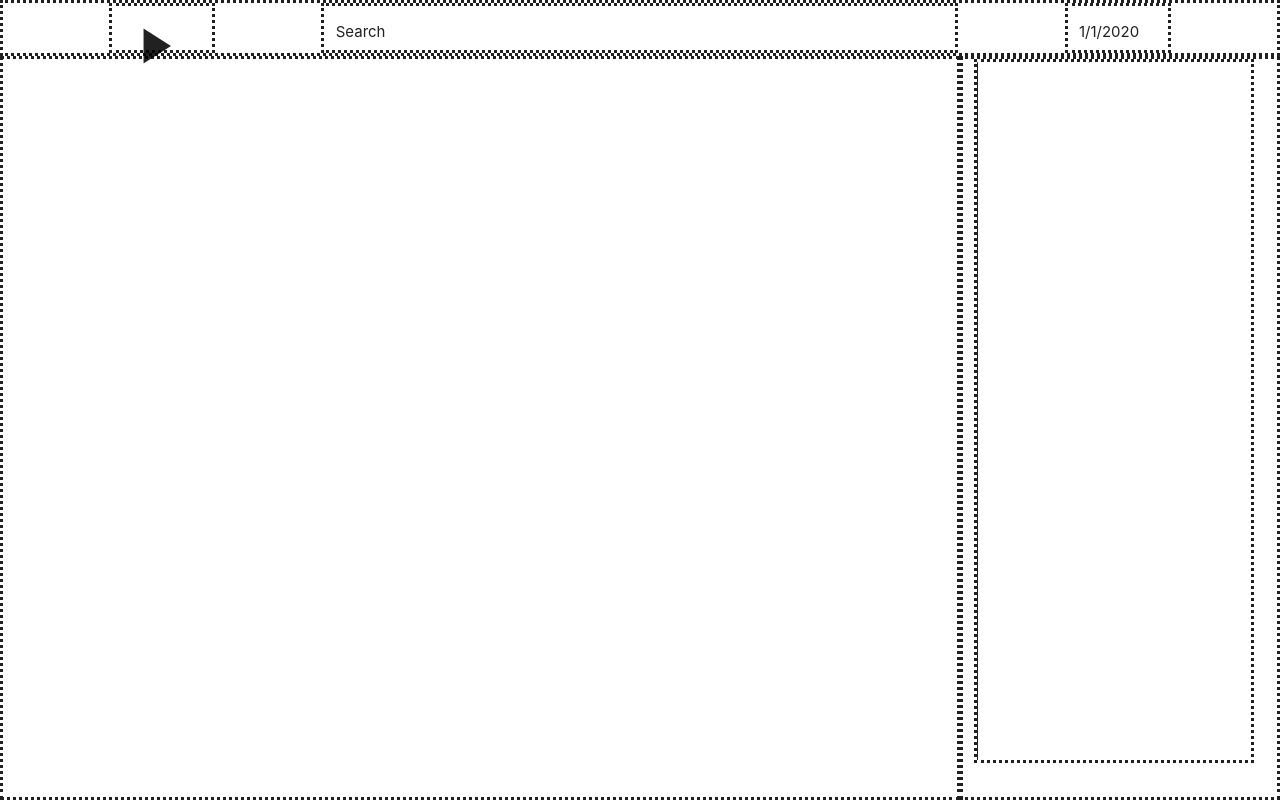
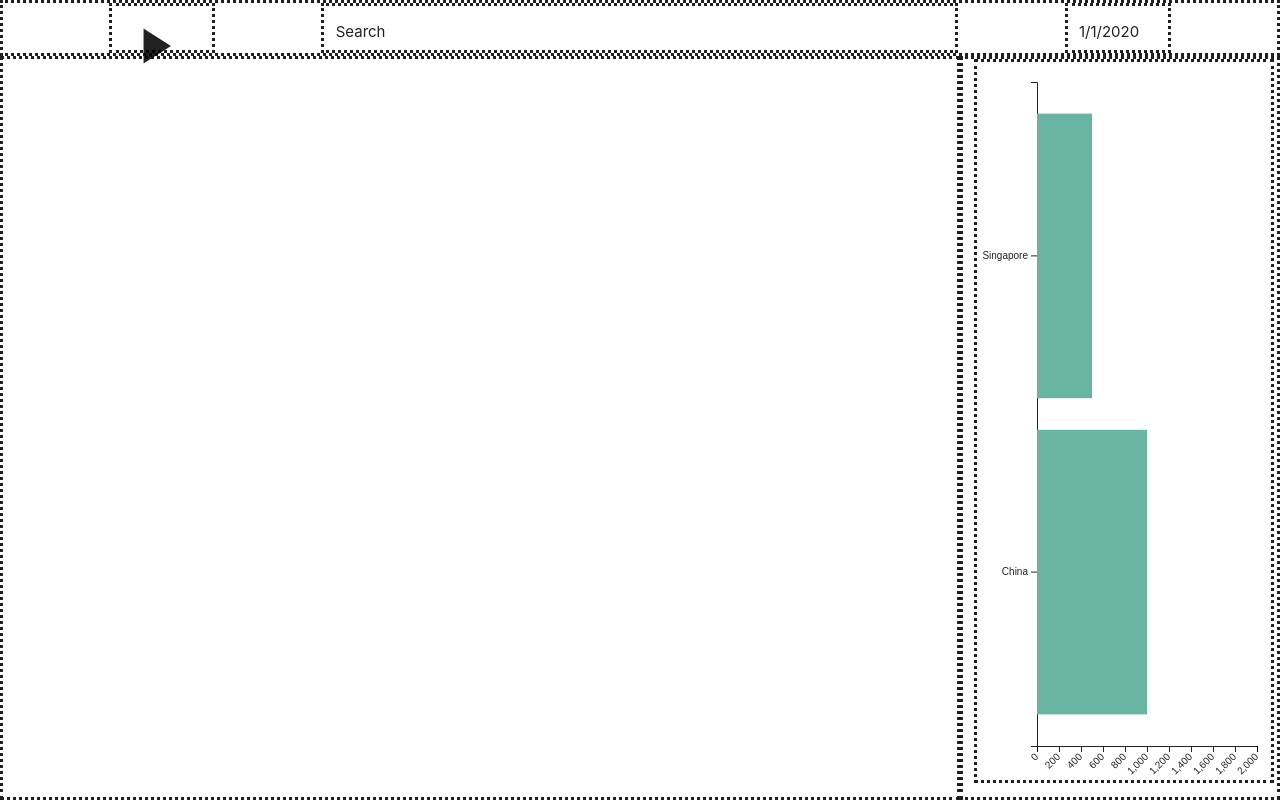
Before and after one commit to KokFong97/CSC3007-project, a website: page index3.html in a window 1280 px wide. Drawn offline with nearby package versions, Linux system fonts and the light colour scheme.

Commit message:
base bar plot

```diff
--- a/index3.html
+++ b/index3.html
@@ -90,12 +90,18 @@
         }]
     }
 
+    obj2 = [{"country":"Singapore","total_cases":500},
+            {"country":"China","total_cases":1000},
+
+    ]
+
     initSVG();
 
     function initSVG() {
         var dimension = resizeSVG();
-        plotMap()
-        plotLine(obj, "2020-01-03", "china", dimension.height, dimension.width)
+        // plotMap()
+        plotBar(obj2,dimension.height,dimension.width)
+        // plotLine(obj, "2020-01-03", "china", dimension.height, dimension.width)
     }
 
     function resizeSVG() {
@@ -105,8 +111,8 @@
         var width = positionInfo.width;
 
         let margin = { top: 20, right: 20, bottom: 20, left: 20 };
-            width = width - margin.left - margin.right,
-            height = height - margin.top - margin.bottom;
+            width = width - margin.left,
+            height = height - margin.top ;
 
         d3.select("#chart")
             .style("height", height)
@@ -125,15 +131,56 @@
     $("#chartDiv").click(function () {
         $("#mapDiv").removeClass("s6").addClass("s9")
         $("#chartDiv").removeClass("s6").addClass("s3")
-        resizeSVG()
-        plotBar()
+        var dimension = resizeSVG()
+        plotBar(obj2,dimension.height,dimension.width)
     });
 
     function plotMap() {
 
     }
 
-    function plotBar() {
+    function getTopTenCountries(date){
+
+    }
+
+    function plotBar(data,height, width) {
+        var svg = d3.select("#chart")
+        .append("g")
+            .attr("transform",
+                "translate(" + 60 + "," + 20 + ")");
+
+        // Add X axis
+        height = Math.ceil(height-60)
+        width = Math.ceil(width-80)
+        var x = d3.scaleLinear()
+            .domain([0, 2000])
+            .range([ 0, width]);
+        svg.append("g")
+            .attr("transform", "translate(0," + height + ")")
+            .call(d3.axisBottom(x))
+            .selectAll("text")
+            .attr("transform", "translate(-10,0)rotate(-45)")
+            .style("text-anchor", "end");
+
+        // Y axis
+        var y = d3.scaleBand()
+            .range([ 0, height ])
+            .domain(data.map( d => { return d.country; }))
+            .padding(.1);
+        svg.append("g")
+            .call(d3.axisLeft(y))
+
+        //Bars
+        svg.selectAll(".myRect")
+            .data(data)
+            .enter()
+            .append("rect")
+            .style("display",d=>{return d.total_cases})
+            .attr("x", x(0) )
+            .attr("y", function(d) { return y(d.country); })
+            .attr("width", function(d){; return x(d.total_cases)})
+            .attr("height", y.bandwidth() )
+            .attr("fill", "#69b3a2")
 
     }
 
```
